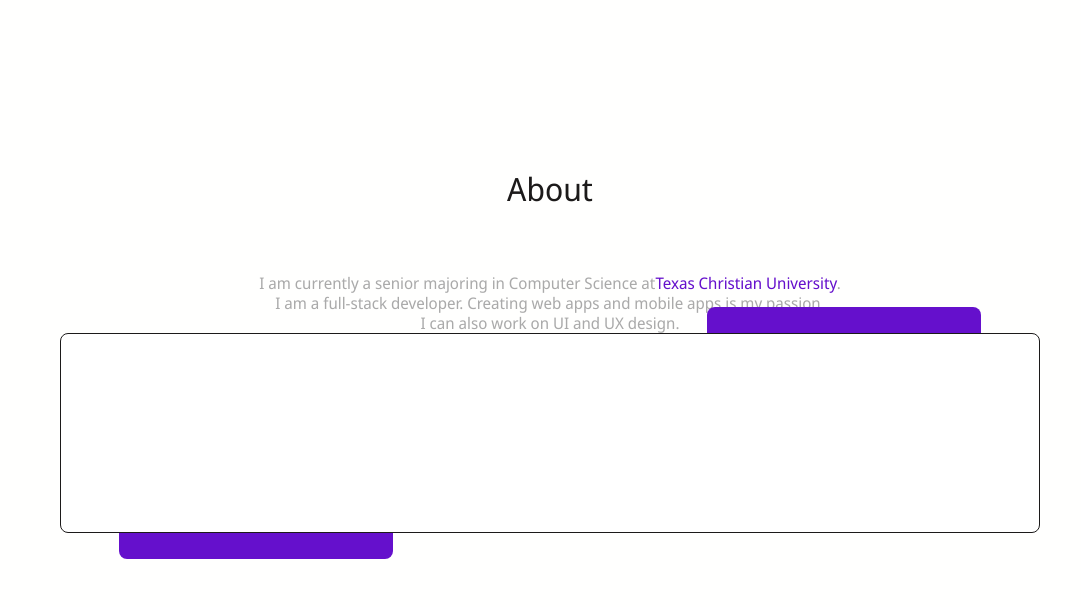
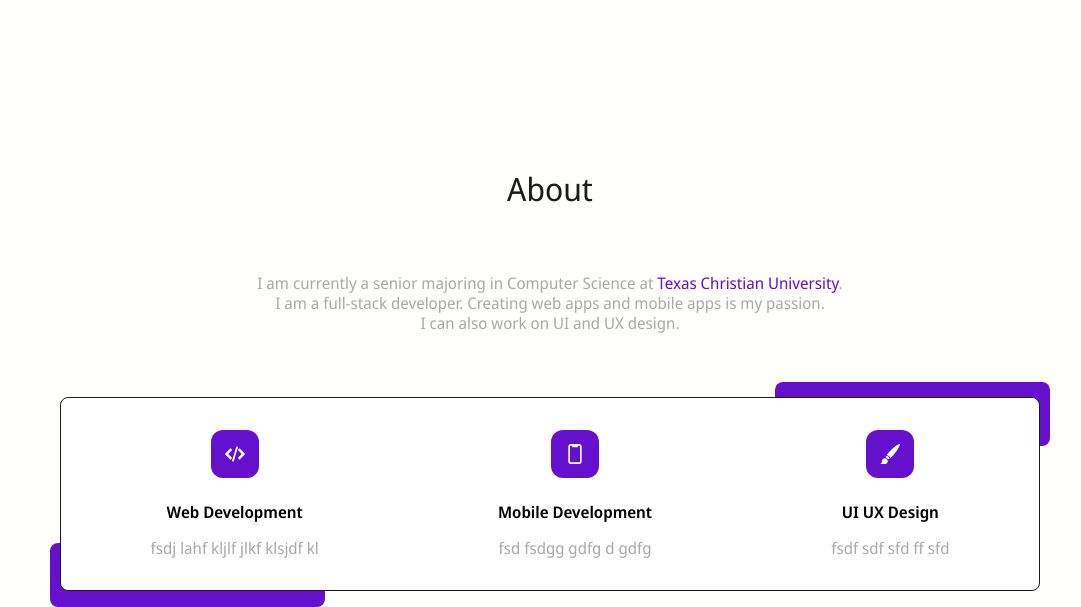
Before and after one commit to locpham26/Portfolio_Frontend, a Gatsby site: page / in a window 1280 px wide. Shown: the part 631-1238 px from the top of the page, without its empty margins (90-1171 px from the left). Before the commit the page ends 1190 px from the top, so only its background shows below. Built offline with nearby package versions, Linux system fonts and the light colour scheme; Gatsby itself is replaced by a stand-in of ours; a web font is replaced by a local one.

Commit message:
finish about

```diff
--- /dev/null
+++ b/src/components/icons/design.js
@@ -0,0 +1,41 @@
+import React from "react";
+
+const DesignIcon = () => (
+  <svg
+    xmlns="http://www.w3.org/2000/svg"
+    xmlnsXlink="http://www.w3.org/1999/xlink"
+    xmlnsSvgjs="http://svgjs.com/svgjs"
+    version="1.1"
+    width="20"
+    height="20"
+    x="0"
+    y="0"
+    viewBox="0 0 490 490"
+    xmlSpace="preserve"
+    class=""
+  >
+    <g>
+      <g xmlns="http://www.w3.org/2000/svg">
+        <g>
+          <path
+            d="M197.972,375.69c10.408-4.046,22.136-10.36,35.238-19.224c-4.207-14.417-11.977-28.004-23.325-39.352    c-14.761-14.762-33.638-23.892-54.038-26.378c-8.73,16.371-13.989,30.43-16.265,42.314    C164.477,338.471,185.536,354.277,197.972,375.69z"
+            fill="#ffffff"
+            data-original="#000000"
+          />
+          <path
+            d="M121,489.988c38.163-0.258,69.022-31.264,69.022-69.488c0-38.384-31.116-69.5-69.5-69.5    c-38.213,0-69.238,31.009-69.514,69.157c0-0.02,0-0.037,0-0.037s0,0.013,0,0.047C51.008,436,30.1,490,0,490h121V489.988z"
+            fill="#ffffff"
+            data-original="#000000"
+          />
+        </g>
+        <path
+          d="M487.834,1.77l-0.001,0.002l-0.195-0.178l0.002-0.002c-15.428-14.08-146.838,66.886-246.759,175.847   c-33.467,36.843-57.74,68.303-74.26,94.747c21.609,4.291,41.476,14.855,57.406,30.786c12.025,12.025,20.746,26.121,26.178,41.147   c24.256-18.757,52.518-45.183,84.994-80.596C434.604,154.091,503.262,15.851,487.834,1.77z"
+          fill="#ffffff"
+          data-original="#000000"
+        />
+      </g>
+    </g>
+  </svg>
+);
+
+export default DesignIcon;
--- /dev/null
+++ b/src/components/icons/index.js
@@ -0,0 +1,3 @@
+export { default as WebIcon } from "./web";
+export { default as MobileIcon } from "./mobile";
+export { default as DesignIcon } from "./design";
--- /dev/null
+++ b/src/components/icons/mobile.js
@@ -0,0 +1,29 @@
+import React from "react";
+
+const MobileIcon = () => (
+  <svg
+    xmlns="http://www.w3.org/2000/svg"
+    xmlnsXlink="http://www.w3.org/1999/xlink"
+    xmlnsSvgjs="http://svgjs.com/svgjs"
+    version="1.1"
+    width="20"
+    height="20"
+    x="0"
+    y="0"
+    viewBox="0 0 24 24"
+    xmlSpace="preserve"
+    class=""
+  >
+    <g>
+      <g xmlns="http://www.w3.org/2000/svg">
+        <path
+          d="m17.25 0h-1.25-8-1.25c-1.517 0-2.75 1.233-2.75 2.75v18.5c0 1.517 1.233 2.75 2.75 2.75h10.5c1.517 0 2.75-1.233 2.75-2.75v-18.5c0-1.517-1.233-2.75-2.75-2.75zm.75 21c0 .552-.448 1-1 1h-10c-.552 0-1-.448-1-1v-18c0-.552.448-1 1-1h.5c.552 0 1 .448 1 1s.448 1 1 1h5c.552 0 1-.448 1-1s.448-1 1-1h.5c.552 0 1 .448 1 1z"
+          fill="#ffffff"
+          data-original="#000000"
+        />
+      </g>
+    </g>
+  </svg>
+);
+
+export default MobileIcon;
--- /dev/null
+++ b/src/components/icons/web.js
@@ -0,0 +1,41 @@
+import React from "react";
+
+const WebIcon = () => (
+  <svg
+    xmlns="http://www.w3.org/2000/svg"
+    xmlnsXlink="http://www.w3.org/1999/xlink"
+    xmlnsSvgjs="http://svgjs.com/svgjs"
+    version="1.1"
+    width="20"
+    height="20"
+    x="0"
+    y="0"
+    viewBox="0 0 94.504 94.504"
+    xmlSpace="preserve"
+    class=""
+  >
+    <g>
+      <g xmlns="http://www.w3.org/2000/svg">
+        <g>
+          <path
+            d="M93.918,45.833L69.799,21.714c-0.75-0.75-2.077-0.75-2.827,0l-5.229,5.229c-0.781,0.781-0.781,2.047,0,2.828    l17.477,17.475L61.744,64.724c-0.781,0.781-0.781,2.047,0,2.828l5.229,5.229c0.375,0.375,0.884,0.587,1.414,0.587    c0.529,0,1.039-0.212,1.414-0.587l24.117-24.118C94.699,47.881,94.699,46.614,93.918,45.833z"
+            fill="#ffffff"
+            data-original="#000000"
+          />
+          <path
+            d="M32.759,64.724L15.285,47.248l17.477-17.475c0.375-0.375,0.586-0.883,0.586-1.414c0-0.53-0.21-1.039-0.586-1.414    l-5.229-5.229c-0.375-0.375-0.884-0.586-1.414-0.586c-0.53,0-1.039,0.211-1.414,0.586L0.585,45.833    c-0.781,0.781-0.781,2.047,0,2.829L24.704,72.78c0.375,0.375,0.884,0.587,1.414,0.587c0.53,0,1.039-0.212,1.414-0.587l5.229-5.229    C33.542,66.771,33.542,65.505,32.759,64.724z"
+            fill="#ffffff"
+            data-original="#000000"
+          />
+          <path
+            d="M60.967,13.6c-0.254-0.466-0.682-0.812-1.19-0.962l-4.239-1.251c-1.058-0.314-2.172,0.293-2.484,1.352L33.375,79.382    c-0.15,0.509-0.092,1.056,0.161,1.521c0.253,0.467,0.682,0.812,1.19,0.963l4.239,1.251c0.189,0.056,0.38,0.083,0.567,0.083    c0.863,0,1.66-0.564,1.917-1.435l19.679-66.644C61.278,14.612,61.221,14.065,60.967,13.6z"
+            fill="#ffffff"
+            data-original="#000000"
+          />
+        </g>
+      </g>
+    </g>
+  </svg>
+);
+
+export default WebIcon;
--- a/src/components/section/About.js
+++ b/src/components/section/About.js
@@ -1,5 +1,6 @@
 import React from "react";
 import styled from "styled-components";
+import { DesignIcon, MobileIcon, WebIcon } from "../icons";
 
 const StyledAboutSection = styled.section`
   display: flex;
@@ -19,6 +20,8 @@ const StyledSkillBoxContainer = styled.div`
   position: relative;
   border-radius: var(--border-radius);
   width: 100%;
+  box-sizing: border-box;
+  margin-top: 64px;
   .skill-box-wrapper {
     width: 100%;
     position: relative;
@@ -26,7 +29,7 @@ const StyledSkillBoxContainer = styled.div`
     display: flex;
     justify-content: space-around;
     align-items: center;
-    height: 200px;
+    padding: 32px 0px;
     z-index: 1;
     border-radius: var(--border-radius);
     background-color: white;
@@ -39,20 +42,65 @@ const StyledSkillBoxContainer = styled.div`
     position: absolute;
   }
   .top {
-    left: 66%;
-    bottom: 81%;
+    left: 73%;
+    bottom: 75%;
   }
   .bottom {
-    right: 66%;
-    top: 81%;
+    right: 73%;
+    top: 75%;
   }
 `;
 
-const educationText = "I am currently a senior majoring in Computer Science at";
+const StyledSkillCard = styled.div`
+  display: flex;
+  flex-direction: column;
+  align-items: center;
+  .icon-wrapper {
+    width: 48px;
+    height: 48px;
+    background-color: var(--primary-purple);
+    border-radius: 12px;
+    ${({ theme }) => theme.mixins.flexCenter};
+    box-sizing: border-box;
+    margin-bottom: 24px;
+  }
+  .title {
+    font-weight: 600;
+    box-sizing: border-box;
+    margin-bottom: 16px;
+  }
+  .description {
+    color: var(--secondary-text);
+  }
+`;
+
+const educationText =
+  "I am currently a senior majoring in Computer Science at ";
 const universityName = "Texas Christian University";
 const jobText =
   "I am a full-stack developer. Creating web apps and mobile apps is my passion.";
 const additionalText = "I can also work on UI and UX design.";
+
+const skillItems = [
+  {
+    key: "web",
+    title: "Web Development",
+    description: "fsdj lahf kljlf jlkf klsjdf kl",
+    icon: <WebIcon />,
+  },
+  {
+    key: "mobile",
+    title: "Mobile Development",
+    description: "fsd fsdgg gdfg d gdfg",
+    icon: <MobileIcon />,
+  },
+  {
+    key: "design",
+    title: "UI UX Design",
+    description: "fsdf sdf  sfd ff sfd ",
+    icon: <DesignIcon />,
+  },
+];
 
 const About = () => {
   return (
@@ -65,7 +113,15 @@ const About = () => {
       <p className="intro-text">{jobText}</p>
       <p className="intro-text">{additionalText}</p>
       <StyledSkillBoxContainer>
-        <div className="skill-box-wrapper"></div>
+        <div className="skill-box-wrapper">
+          {skillItems.map((item) => (
+            <StyledSkillCard key={item.key}>
+              <div className="icon-wrapper">{item.icon}</div>
+              <div className="title">{item.title}</div>
+              <div className="description">{item.description}</div>
+            </StyledSkillCard>
+          ))}
+        </div>
         <div className="top decoration"></div>
         <div className="bottom decoration"></div>
       </StyledSkillBoxContainer>
```
